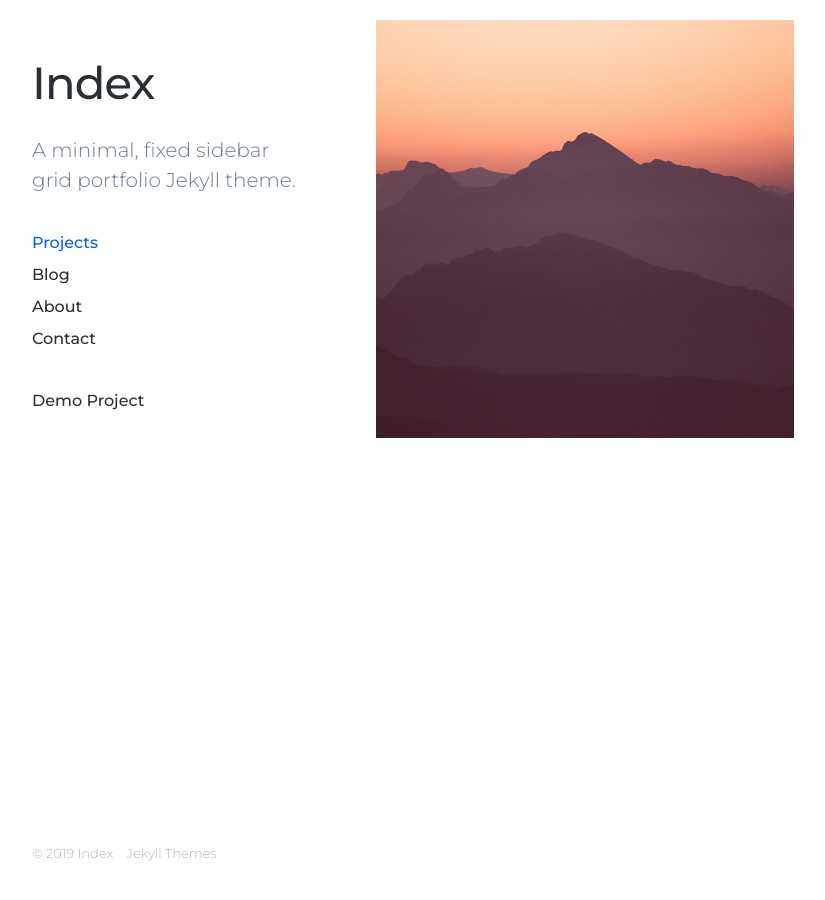
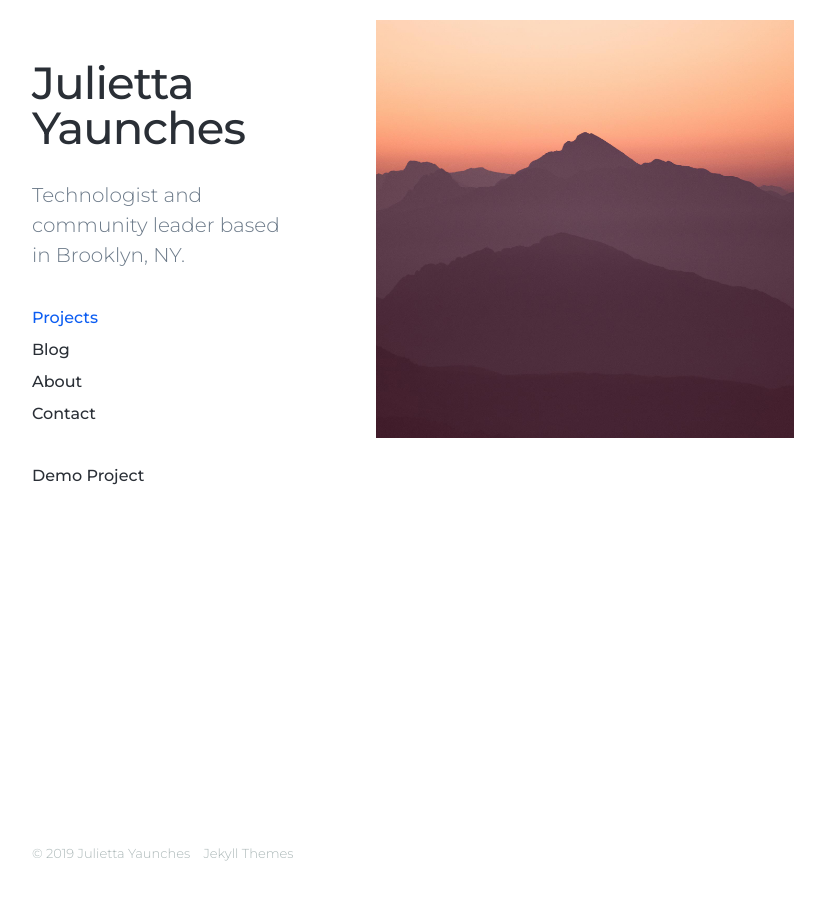
Before and after one commit to jyaunches/jyaunches.github.io, a Jekyll site: the page built from index.html, in a window 1280 px wide. Shown: the whole page, without its empty margins (28-853 px from the left). Built offline with Jekyll 4.4.1, drawn with Linux system fonts in a browser that asks for light colours; nearby versions of some CDN libraries.

Commit message:
Updating title & description
Across website

```diff
--- a/_config.yml
+++ b/_config.yml
@@ -1,4 +1,4 @@
-site: Index Jekyll Theme
+site: Website of Julietta Yaunches
 
 collections:
   pages:
--- a/_data/settings.yml
+++ b/_data/settings.yml
@@ -1,6 +1,6 @@
 basic_settings:
-  site_title: Index
-  site_tagline: A minimal, fixed sidebar grid portfolio Jekyll theme.
+  site_title: Julietta Yaunches
+  site_tagline: Technologist and community leader based in Brooklyn, NY.
   favicon_image: /images/favicon.png
 
 header_settings:
@@ -23,7 +23,7 @@ grid_settings:
   grid_spacing: 20
 
 contact_settings:
-  form_action: 'https://formspree.io/your@email.com'
+  form_action: 'https://formspree.io/jmyaunch@gmail.com'
   confirmation_url: '/thanks'
   email_subject: 'Contact form submission'
   send_button_text: 'Send Message'
--- a/index.html
+++ b/index.html
@@ -1,7 +1,7 @@
 ---
 layout: default
-title: A minimal, fixed sidebar grid portfolio Jekyll theme.
-description: A minimal, fixed sidebar grid portfolio Jekyll theme.
+title: Technologist and community leader based in Brooklyn, NY.
+description: Technologist and community leader based in Brooklyn, NY.
 featured_image: /images/social.jpg
 ---
 
```
Also changed, not shown: 11 other files.
